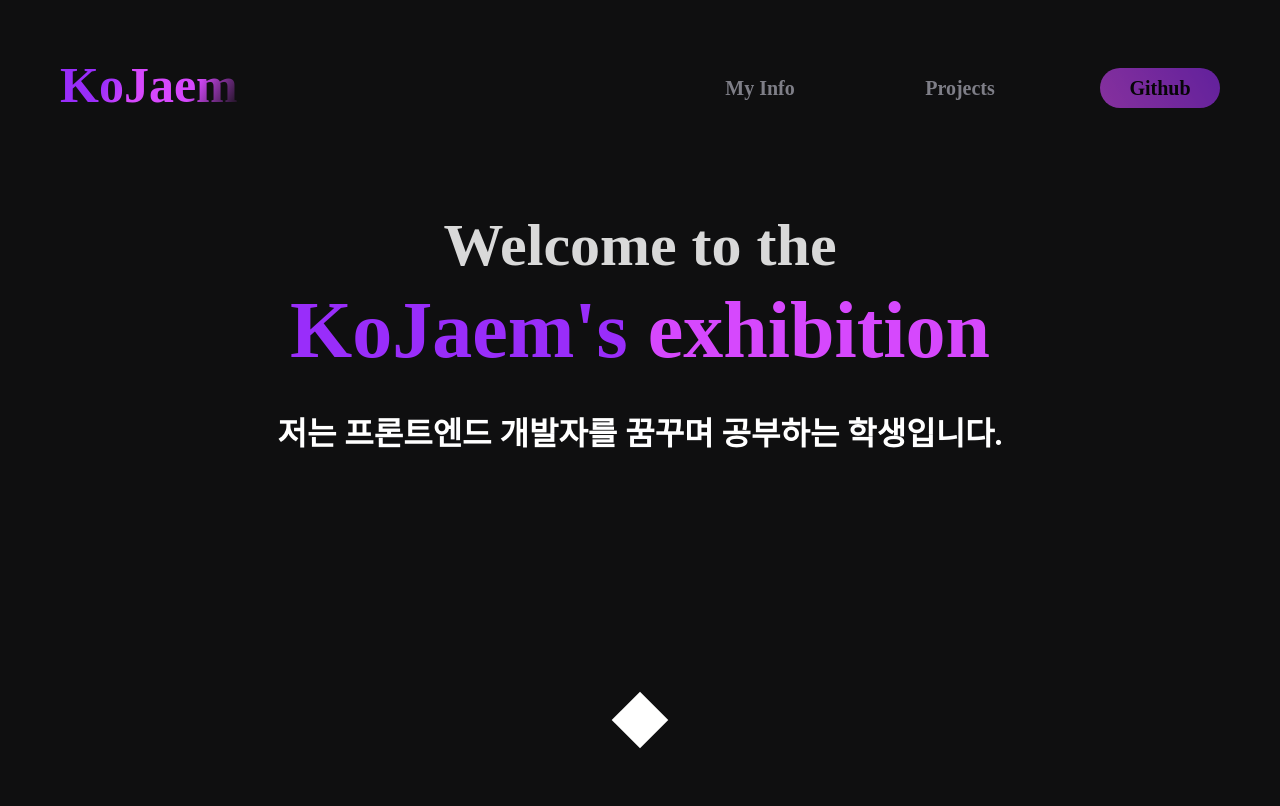
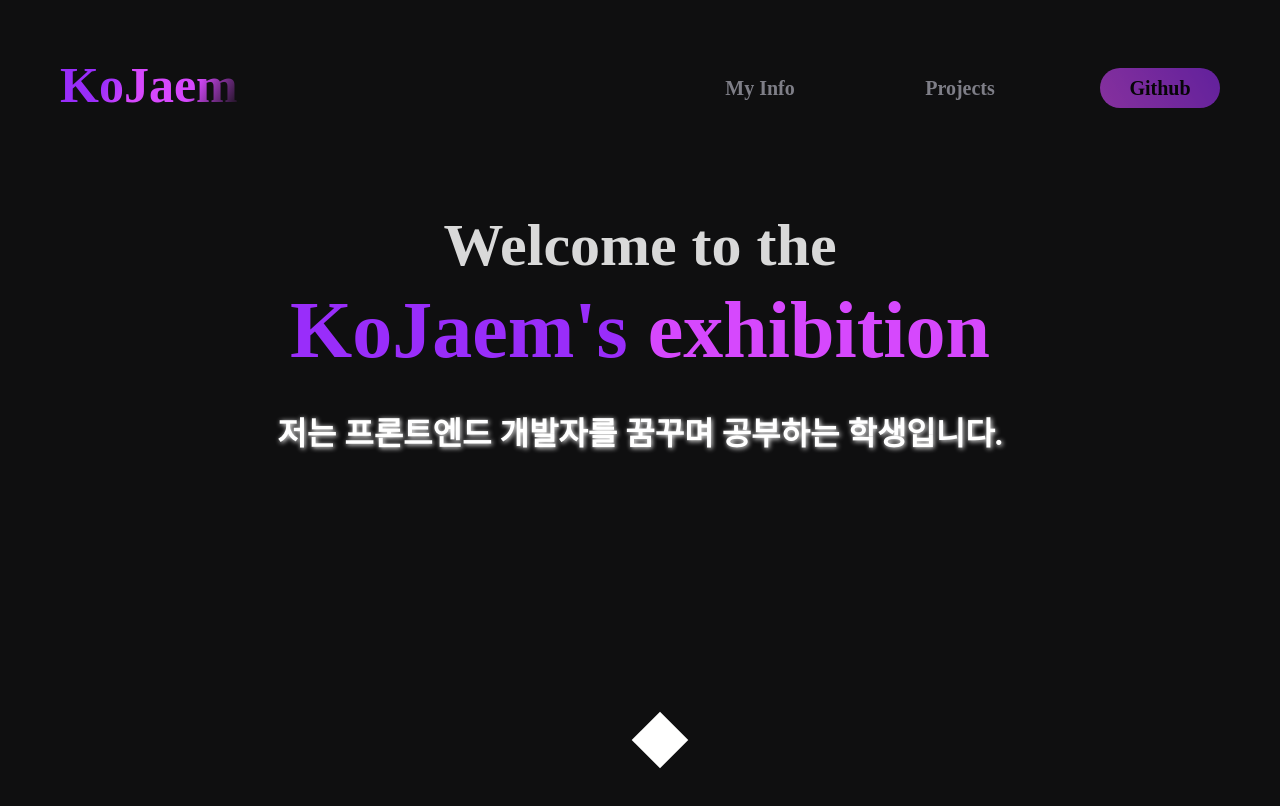
Before and after one commit to KoJaem/Interactive-portfolio, a Next.js app: page / in a window 1280 px wide. Shown: the top 806 px of the page. Built offline with nearby package versions, Linux system fonts and the light colour scheme.

Commit message:
feat : SpectrumText 컴포넌트로 분리 Dia버튼 hover 애니메이션 적용 intro 인사말 스펙트림 텍스트로 변경

```diff
--- /dev/null
+++ b/src/components/SpectrumText.tsx
@@ -0,0 +1,38 @@
+import { motion } from 'framer-motion';
+
+type Props = {
+  text: string;
+  duration?: number;
+  delay? : number;
+}
+/**
+ *
+ * @param text : 스펙트럼 텍스트로 만들고싶은 text
+ * @param duration? : 한글자가 완전히 보이는 시간
+ * @param delay? : 글자 사이사이 딜레이 시간
+ *
+ */
+export const SpectrumText = ({ text, duration, delay }: Props) => {
+  return (
+    <>
+      {Array.from(text).map((data, i) => (
+        <motion.p
+          key={i}
+          animate={{
+            opacity: [0, 1],
+          }}
+          style={{
+            display: 'inline',
+            textShadow: 'white 1px 1px 5px',
+          }}
+          transition={{
+            duration: duration ? duration : 3,
+            delay: delay ? 0.5 + i * delay : 0.5 + i * 0.3,
+          }}
+        >
+          {data}
+        </motion.p>
+      ))}
+    </>
+  );
+};
--- a/src/containers/indexPage/components/Intro.tsx
+++ b/src/containers/indexPage/components/Intro.tsx
@@ -3,7 +3,8 @@ import { Typography } from 'src/components';
 import { customColor } from 'src/constants';
 import styled from 'styled-components';
 import { motion, useScroll, useTransform } from 'framer-motion';
-import { GradientTypography } from "src/components/GradientTypography";
+import { GradientTypography } from 'src/components/GradientTypography';
+import { SpectrumText } from 'src/components/SpectrumText';
 const transition = { duration: 0.5 };
 
 const introVariants = {
@@ -19,13 +20,13 @@ const introVariants = {
 const INTRO_SECTION_PAGE_HEIGHT = 4000;
 
 const SCROLL_OFFSET = {
-  CONTAINER_SCALE: [0, 900],
-  TITLE_OPACITY: [700, 900],
-  INTRO_OPACITY: [500, 700],
-  NAME_OPACITY: [1000, 2400, 3500],
-  NAME_Y_POSITION: [1000, 1400],
-  INTEREST_OPACITY: [1400, 2400, 3500],
-  DIA_OPACITY: [2400, 3300]
+  CONTAINER_SCALE: [0, 1000],
+  TITLE_OPACITY: [750, 1000],
+  INTRO_OPACITY: [500, 750],
+  NAME_OPACITY: [1000, 2500, 3500],
+  NAME_Y_POSITION: [1000, 1500],
+  INTEREST_OPACITY: [1500, 2500, 3500],
+  DIA_OPACITY: [2500, 3300],
 };
 
 export const Intro = () => {
@@ -66,11 +67,7 @@ export const Intro = () => {
     [0, 1, 0],
   );
 
-  const opacityZero = useTransform(
-    scrollY,
-    SCROLL_OFFSET.DIA_OPACITY,
-    [1, 0],
-  )
+  const opacityZero = useTransform(scrollY, SCROLL_OFFSET.DIA_OPACITY, [1, 0]);
 
   return (
     <Container
@@ -99,7 +96,11 @@ export const Intro = () => {
             </Typography>
           </motion.li>
           <motion.li
-            style={{ display: 'flex', flexWrap: 'wrap', justifyContent: 'center' }}
+            style={{
+              display: 'flex',
+              flexWrap: 'wrap',
+              justifyContent: 'center',
+            }}
             variants={introVariants}
           >
             <Typography size="4rem" color="purple" fontWeight="bold">
@@ -110,15 +111,26 @@ export const Intro = () => {
             </Typography>
           </motion.li>
         </motion.ul>
-        <motion.li variants={introVariants} style={{ opacity: introOpacity, display: 'flex', justifyContent: 'center' }}>
+        <motion.li
+          variants={introVariants}
+          style={{
+            opacity: introOpacity,
+            display: 'flex',
+            justifyContent: 'center',
+          }}
+        >
           <Typography
             size="1.6rem"
             color="white"
             fontWeight="bold"
             fontHeight="2"
-            textAlign='center'
+            textAlign="center"
           >
-            저는 프론트엔드 개발자를 꿈꾸며 공부하는 학생입니다.
+            <SpectrumText
+              text="저는 프론트엔드 개발자를 꿈꾸며 공부하는 학생입니다."
+              delay={0.05}
+              duration={1}
+            />
           </Typography>
         </motion.li>
       </Welcome>
@@ -128,7 +140,7 @@ export const Intro = () => {
             size="4rem"
             color1="purple"
             color2="magenta"
-            fontHeight='1.5'
+            fontHeight="1.5"
             fontWeight="bold"
           >
             KoJaem
@@ -138,7 +150,7 @@ export const Intro = () => {
             color1="magenta"
             color2="darkGray"
             fontWeight="bold"
-            fontHeight='1.5'
+            fontHeight="1.5"
           >
             (고재민)
           </GradientTypography>
@@ -170,7 +182,7 @@ export const Intro = () => {
           opacity: [0, 1],
           transition: { delay: 1.5 },
         }}
-        style={{ opacity:opacityZero }}
+        style={{ opacity: opacityZero }}
       />
     </Container>
   );
@@ -205,13 +217,22 @@ const Dia = styled(motion.section)`
   width: 40px;
   height: 40px;
   background-color: ${customColor.white};
-  transform: translate(-50%, -50%) rotateZ(45deg);
+  transform: rotateZ(45deg);
   display: flex;
   flex-direction: column;
   align-items: center;
   justify-content: center;
   cursor: pointer;
   display: none;
+  :hover {
+    scale: 20;
+    top: 50%;
+    border-radius: 4px;
+    transform: rotateZ(0);
+    content: url('introDia.jpg');
+    object-fit: cover;
+    transition: all 1s;
+  }
   @media screen and (min-width: 767px) {
     display: flex;
   }
--- a/src/containers/indexPage/components/Projects.tsx
+++ b/src/containers/indexPage/components/Projects.tsx
@@ -10,30 +10,15 @@ import { Typography } from 'src/components';
 import { motion } from 'framer-motion';
 import { ProjectSwiper } from './index';
 import { customColor } from 'src/constants';
+import { SpectrumText } from 'src/components/SpectrumText';
 
 export const Projects = () => {
-  const makeSpectrumText = (data: string, index: number) => {
-    return (
-      <motion.p
-        key={index}
-        animate={{
-          opacity: [0, 1],
-        }}
-        style={{display: 'inline', textShadow: 'white 1px 1px 5px'}}
-        transition={{
-          duration: 3,
-          delay: 0.5 + index * 0.3,
-        }}
-      >
-          {data}
-      </motion.p>
-    );
-  };
+
   return (
     <Container>
       <Title>
         <Typography size="4rem" color="white">
-          {Array.from('Projects').map((data, i) => makeSpectrumText(data, i))}
+          <SpectrumText text='Projects' />
         </Typography>
       </Title>
       <ProjectSwiper />
```
Also changed, not shown: public/introDia.jpg (added).
